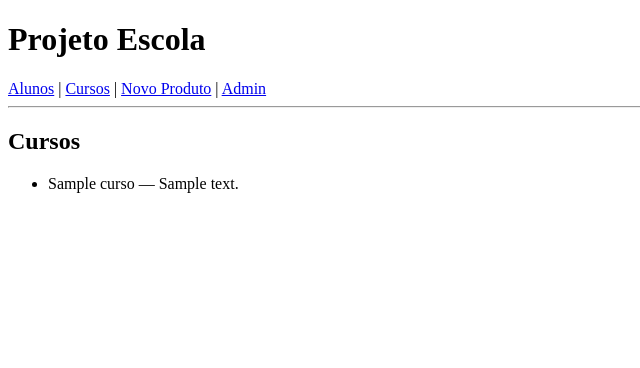
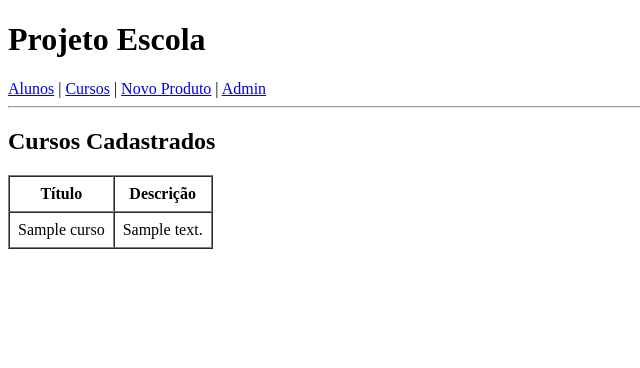
Before and after one commit to Natan2023ADS/front-end-eas, a Django app: page /cursos/ in a window 1280 px wide. Shown: the top 368 px of the page, without its empty margins (0-640 px from the left). Run offline with Django 4.2, Linux system fonts and the light colour scheme; tables that the repository leaves empty hold one stand-in row (values such as "Sample post").

Commit message:
Update cursos_list.html

```diff
--- a/templates/cursos_list.html
+++ b/templates/cursos_list.html
@@ -1,11 +1,19 @@
 {% extends "base.html" %}
 {% block content %}
-<h2>Cursos</h2>
-<ul>
-{% for curso in cursos %}
-    <li>{{ curso.titulo }} — {{ curso.descricao }}</li>
-{% empty %}
-    <li>Sem cursos cadastrados.</li>
-{% endfor %}
-</ul>
+<h2>Cursos Cadastrados</h2>
+
+<table border="1" cellpadding="8" cellspacing="0">
+    <tr>
+        <th>Título</th>
+        <th>Descrição</th>
+    </tr>
+    {% for curso in cursos %}
+    <tr>
+        <td>{{ curso.titulo }}</td>
+        <td>{{ curso.descricao }}</td>
+    </tr>
+    {% empty %}
+    <tr><td colspan="2">Nenhum curso cadastrado.</td></tr>
+    {% endfor %}
+</table>
 {% endblock %}
```
